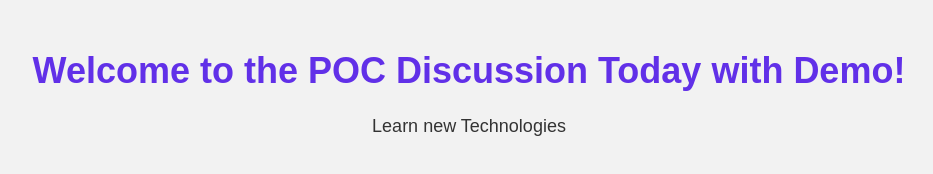
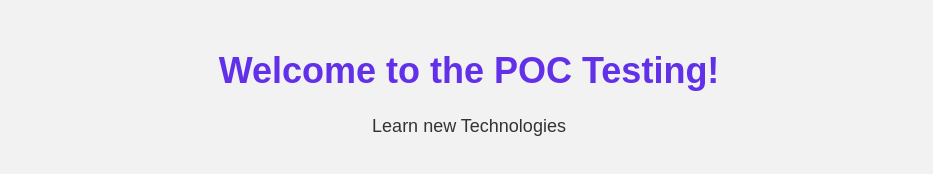
Before and after one commit to aakkat/demo-app, a plain HTML site: page index.html in a window 1280 px wide. Shown: the whole page, without its empty margins (171-1104 px from the left). Drawn offline with Linux system fonts and the light colour scheme.

Commit message:
updated code

```diff
--- a/index.html
+++ b/index.html
@@ -22,7 +22,7 @@
     </style>
   </head>
   <body>
-    <h1>Welcome to the POC Discussion Today with Demo!</h1>
+    <h1>Welcome to the POC Testing!</h1>
     <p>Learn new Technologies</p>
   </body>
 </html>
```
